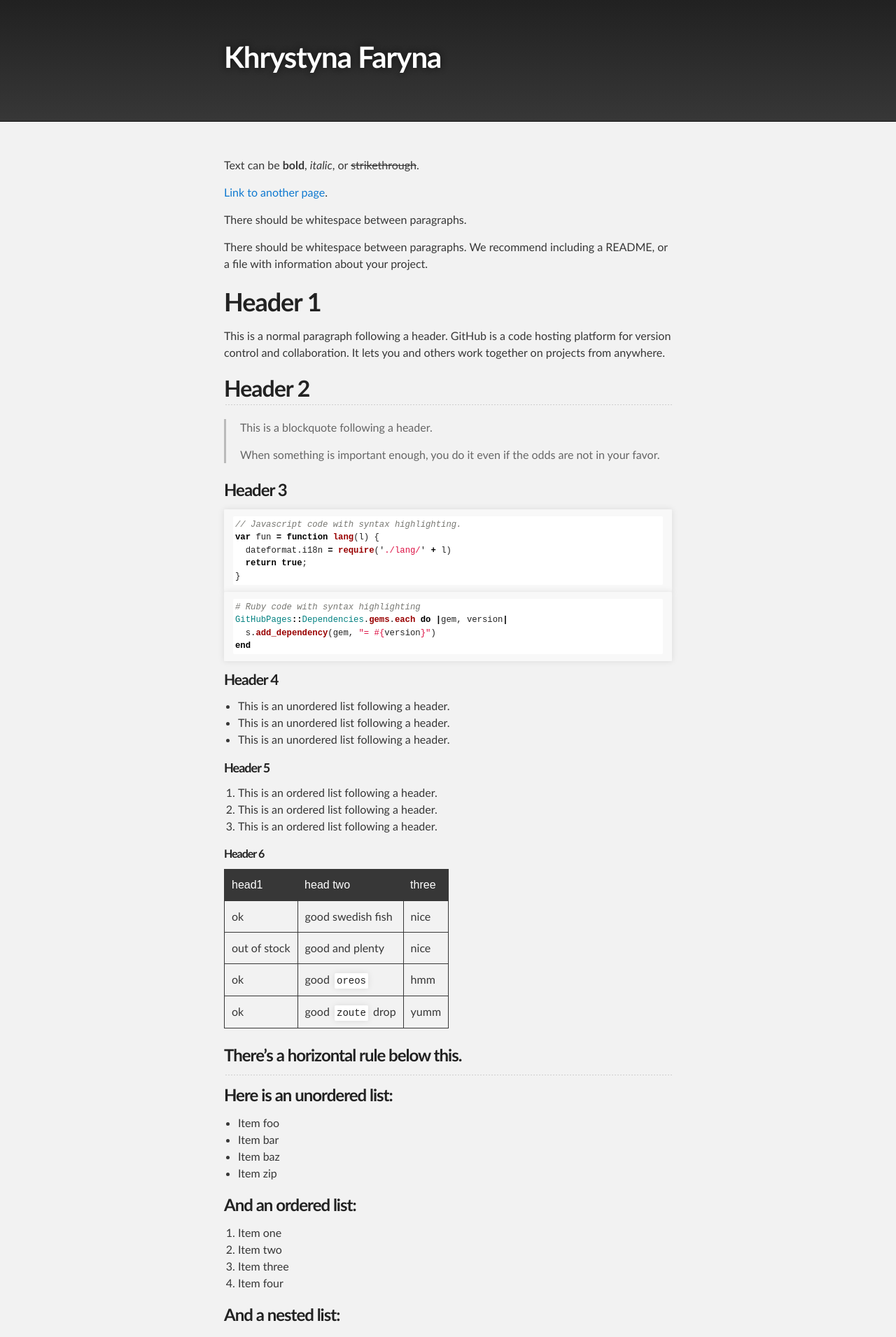
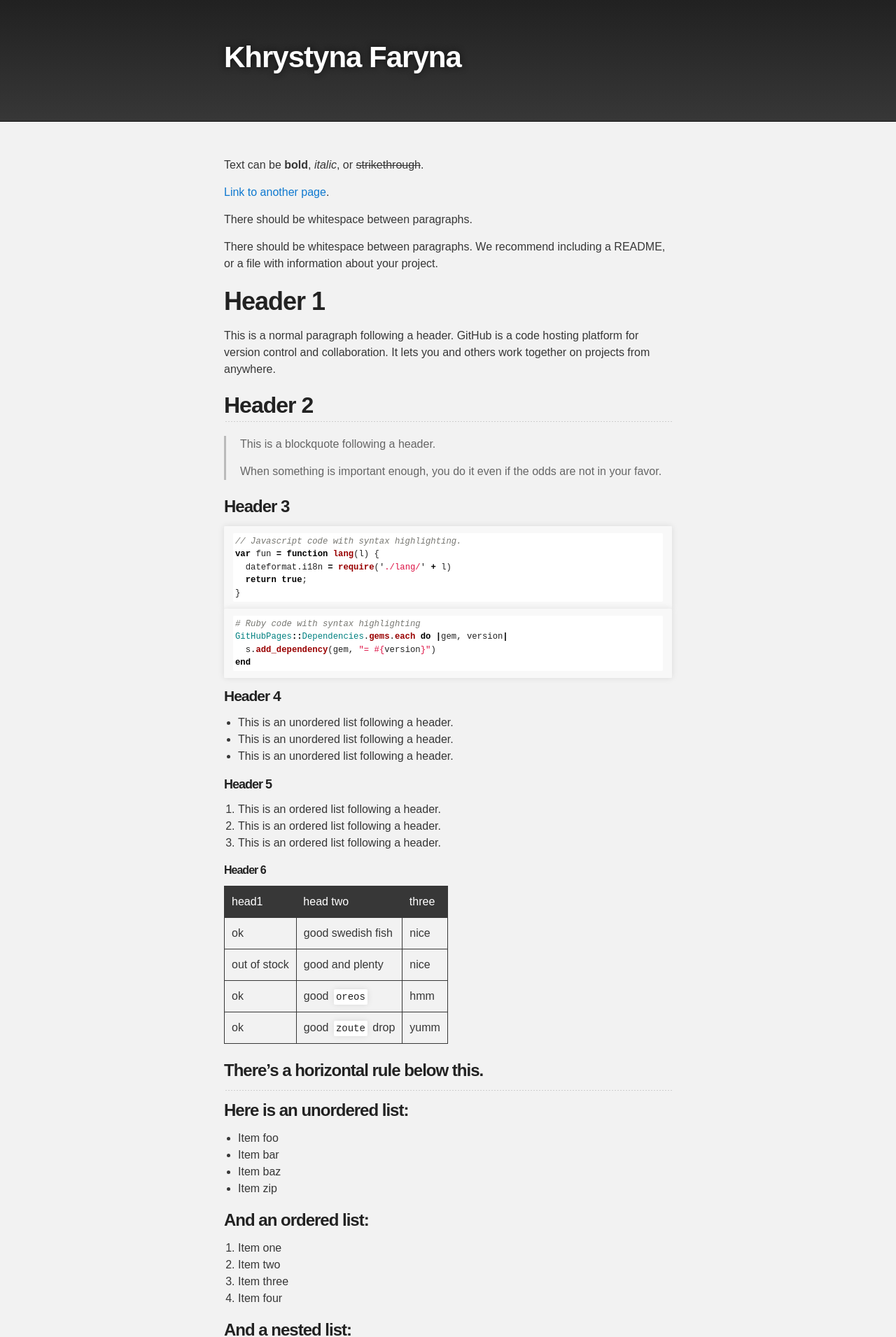
Before and after one commit to KhrystynaFaryna/khrystynafaryna.github.io, a Jekyll site: the page built from index.md, in a window 1280 px wide. Shown: the top 1911 px of the page at 70% size. Built offline with Jekyll 4.4.1, drawn with Linux system fonts in a browser that asks for light colours; the repository's description, which GitHub fills in, is left out.

Commit message:
Update jekyll-theme-slate.scss

```diff
--- a/_sass/jekyll-theme-slate.scss
+++ b/_sass/jekyll-theme-slate.scss
@@ -48,7 +48,7 @@ body {
   color:#373737;
   background: #212121;
   font-size: 16px;
-  font-family: 'Montserrat', Calibri, Helvetica, Arial, sans-serif;
+  font-family: 'Montserrat', Montserrat, Montserrat, Montserrat, sans-serif;
   line-height: 1.5;
   -webkit-font-smoothing: antialiased;
 }
@@ -57,7 +57,7 @@ h1, h2, h3, h4, h5, h6 {
   margin: 10px 0;
   font-weight: 700;
   color:#222222;
-  font-family: 'Montserrat', 'Calibri', Helvetica, Arial, sans-serif;
+  font-family: 'Montserrat', 'Montserrat', Montserrat, Montserrat, sans-serif;
   letter-spacing: -1px;
 }
 
@@ -158,7 +158,7 @@ pre, code {
   color: #222;
   background-color: #fff;
 
-  font-family: Montserrat, "Montserrat", "Montserrat", Terminal, monospace;
+  font-family: Montserrat, "Montserrat", "Montserrat", Montserrat, monospace;
   font-size: 0.875em;
 
   border-radius: 2px;
@@ -235,7 +235,7 @@ table {
  }
 
 th {
-  font-family: 'Montserrat', 'Montserrat', Montserrat, Arial, sans-serif;
+  font-family: 'Montserrat', 'Montserrat', Montserrat, Montserrat, sans-serif;
   padding: 10px;
   background: #373737;
   color: #fff;
```
